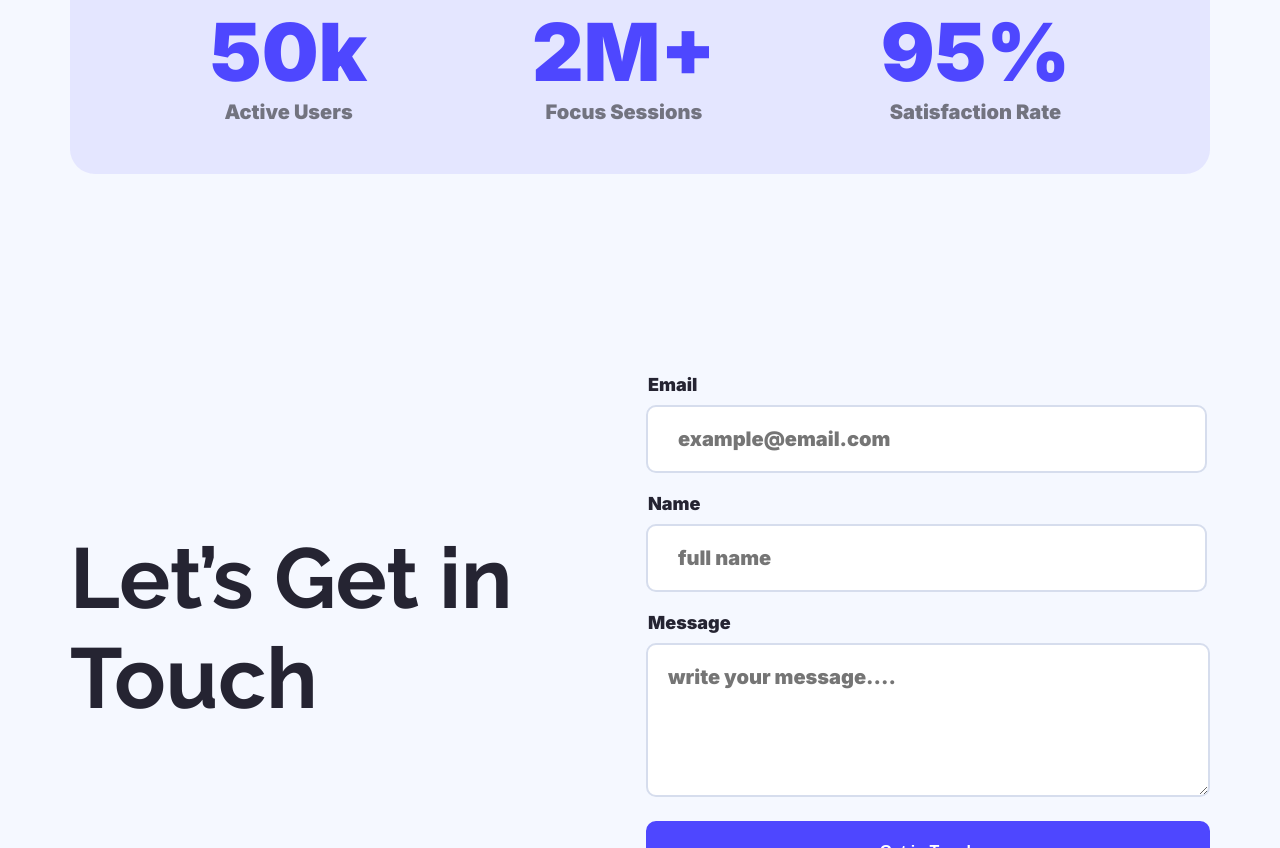
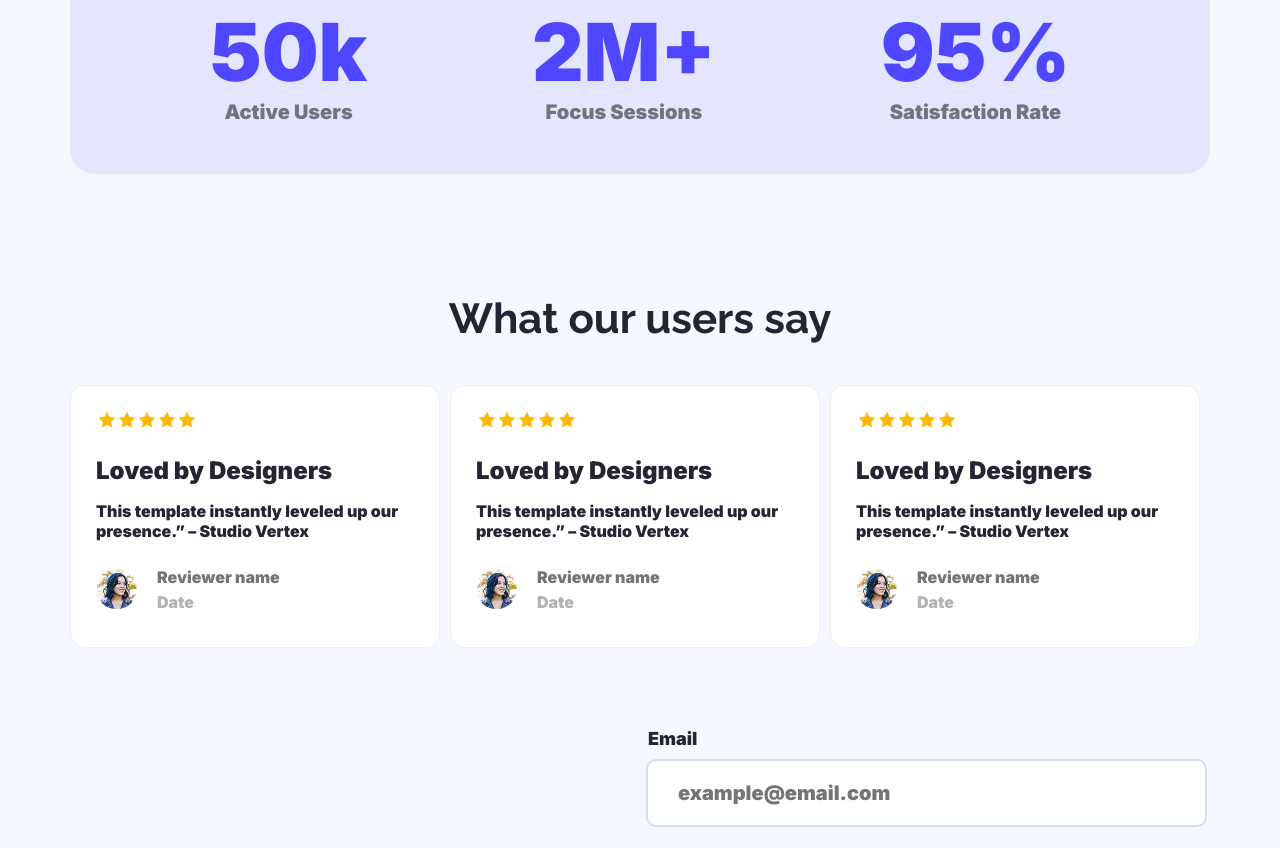
Before and after one commit to abd-005/landing-launchpad, a plain HTML site: page index.html in a window 1280 px wide. Shown: the part 1502-2350 px from the top of the page. Drawn offline with Linux system fonts and the light colour scheme.

Commit message:
added feedback section

```diff
--- a/index.html
+++ b/index.html
@@ -61,7 +61,45 @@
             </div>
         </section>
 
+        <!--feedback Section Started -->
+        <section class="feedback">
+            <h3 class="section-title">
+                What our users say
+            </h3>
+            <div class="feedback-items">
+                <div class="feedback-item">
+                    <p class="rating"><img src="./assets/icon-star.png" alt=""><img src="./assets/icon-star.png" alt=""><img src="./assets/icon-star.png" alt=""><img src="./assets/icon-star.png" alt=""><img src="./assets/icon-star.png" alt=""></p>
+                    <h3 class="feedback-title inter-regular">Loved by Designers</h3>
+                    <p class="feedback-description inter-regular">This template instantly leveled up our presence.” – Studio Vertex</p>
+                    <div class="feedback-profile">
+                        <img src="./Assets/avatar.png" alt="" class="user-pic">
+                        <div class="user-descripotion"><p class="user-name">Reviewer name</p>
+                        <p class="date">Date</p></div>
+                    </div>
+                </div>
+                <div class="feedback-item">
+                    <p class="rating"><img src="./assets/icon-star.png" alt=""><img src="./assets/icon-star.png" alt=""><img src="./assets/icon-star.png" alt=""><img src="./assets/icon-star.png" alt=""><img src="./assets/icon-star.png" alt=""></p>
+                    <h3 class="feedback-title inter-regular">Loved by Designers</h3>
+                    <p class="feedback-description inter-regular">This template instantly leveled up our presence.” – Studio Vertex</p>
+                    <div class="feedback-profile">
+                        <img src="./Assets/avatar.png" alt="" class="user-pic">
+                        <div class="user-descripotion"><p class="user-name">Reviewer name</p>
+                        <p class="date">Date</p></div>
+                    </div>
+                </div>
+                <div class="feedback-item">
+                    <p class="rating"><img src="./assets/icon-star.png" alt=""><img src="./assets/icon-star.png" alt=""><img src="./assets/icon-star.png" alt=""><img src="./assets/icon-star.png" alt=""><img src="./assets/icon-star.png" alt=""></p>
+                    <h3 class="feedback-title inter-regular">Loved by Designers</h3>
+                    <p class="feedback-description inter-regular">This template instantly leveled up our presence.” – Studio Vertex</p>
+                    <div class="feedback-profile">
+                        <img src="./Assets/avatar.png" alt="" class="user-pic">
+                        <div class="user-descripotion"><p class="user-name">Reviewer name</p>
+                        <p class="date">Date</p></div>
+                    </div>
+                </div>
 
+            </div>
+        </section>
 
         <!-- Get In Touch Section Started -->
         <section class="getInTouch">
--- a/styles/launchpad.css
+++ b/styles/launchpad.css
@@ -35,7 +35,7 @@
 .btn-primary:hover {
     background-color: #f5f8ffd3;
     color: #4E47FF;
-    transform: translateY(-3px);
+    transform: translateY(-2px);
     box-shadow: 0 5px 15px rgba(78, 71, 255, 0.3);
 }
 .dark-2{
@@ -48,6 +48,7 @@
     font-size: 42px;
     font-weight: bold;
     color: #252432;
+    text-align: center;
 }
 .section-description{
     font-size: 24px;
@@ -157,7 +158,59 @@ body{
 
 
 /* feedback style */
+.feedback-items{
+    display: flex;
+    justify-content: space-around;
+}
+.feedback-title{
+    font-size: 24px;
+    font-weight: 600;
+    margin-bottom: 10px;
 
+}
+.feedback-item{
+    margin-right: 10px;
+    padding: 25px;
+    background-color: #FFFFFF;
+    border-radius: 15px;
+    border: 1px solid #F2EDED;
+}
+.feedback-item:hover{
+    background-color: #f5f8ffd3;
+    transform: translateY(-2px);
+    box-shadow: 0 5px 15px rgba(78, 71, 255, 0.3);
+}
+.feedback-item .rating{
+    margin: 0 2px 15px 0;
+    padding: 0;
+}
+.feedback-item p img{
+    margin-left: 2px;
+}
+.feedback-profile{
+    display: flex;
+    align-items: center;
+}
+
+.user-pic{
+    border-radius: 50px;
+}
+.user-descripotion{
+    font-family: "Inter", sans-serif;
+    padding: 10px 0;
+    margin-left: 20px;
+}
+.user-name{
+    margin: 0;
+    font-weight: 600;
+    color: #757575;
+    margin-bottom: 5px;
+}
+.date{
+    margin: 0;
+    color: #B3B3B3;
+}
+/* getInTouch */
 .getInTouch{
     display: flex;
     justify-content: space-around;
```
